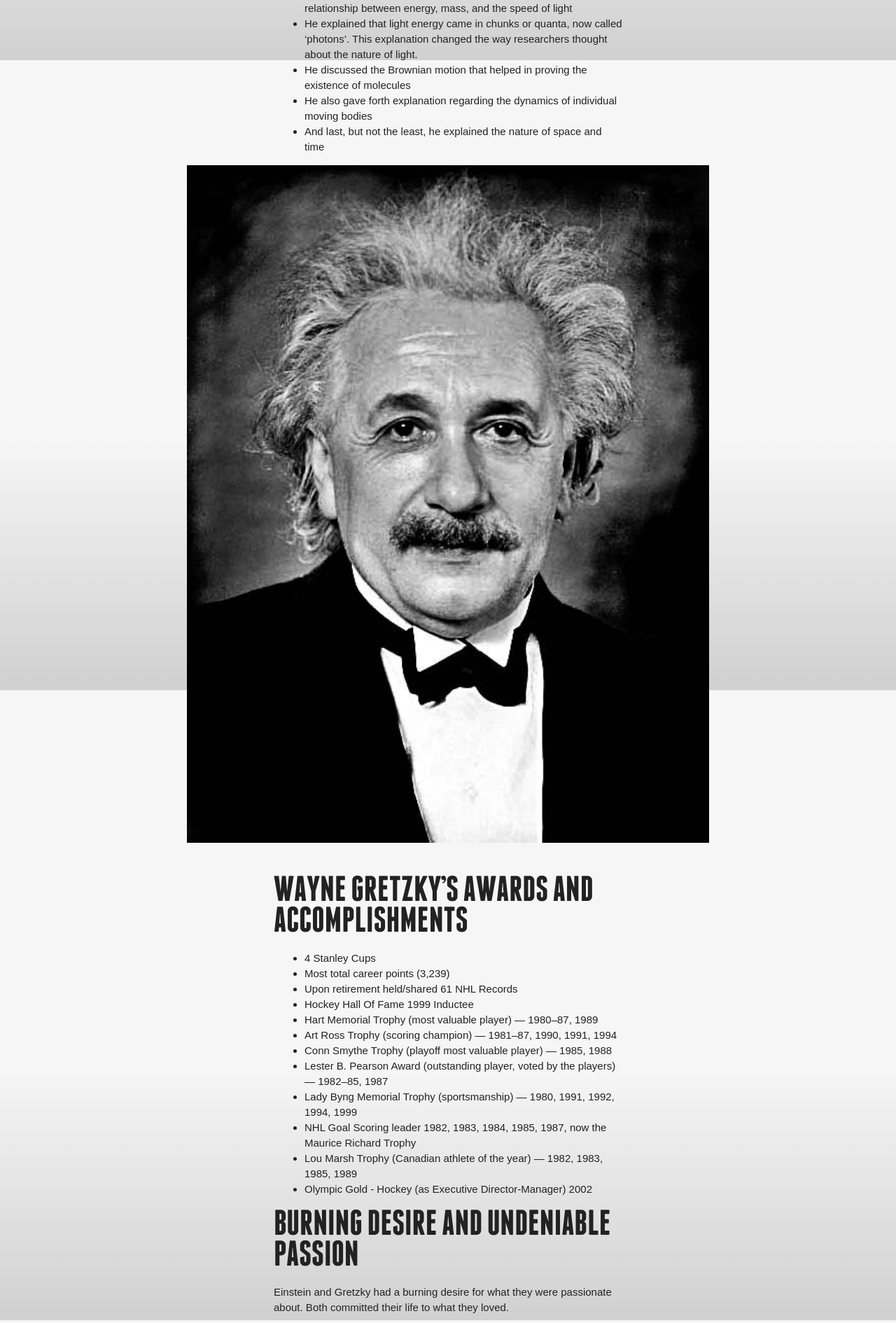
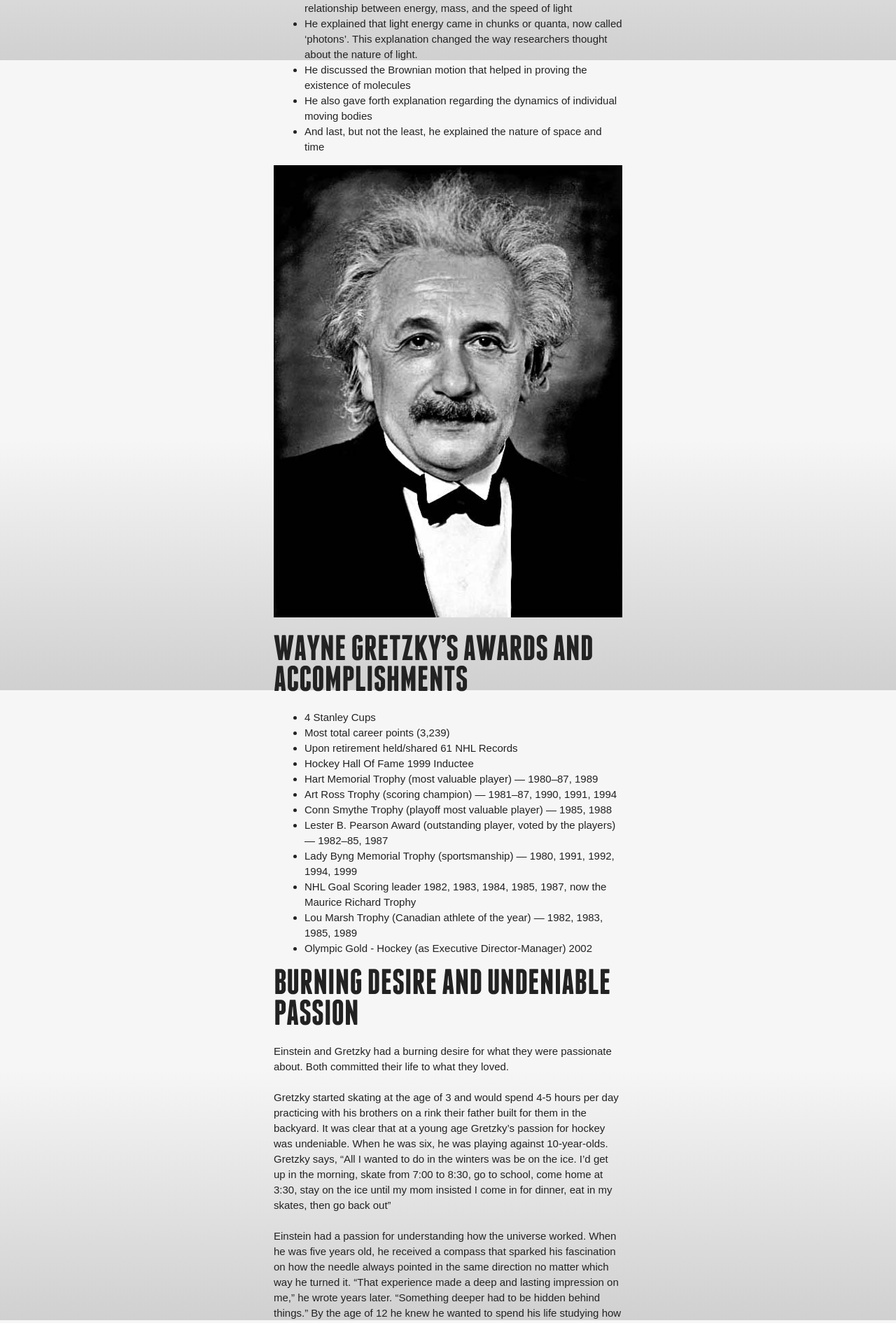
Before and after one commit to yourlegacy/yourlegacy, a Jekyll site: the page built from _posts/2013-11-19-what-wayne-gretzky-and-albert-einstein-have-in-common.md, in a window 1280 px wide. Shown: the part 1714-3604 px from the top of the page at 70% size. Built offline with Jekyll 4.4.1, drawn with Linux system fonts in a browser that asks for light colours; nearby versions of some CDN libraries; comment, search, counter and statistics services are not loaded.

Commit message:
blog image css tweaks

```diff
--- a/css/style.css
+++ b/css/style.css
@@ -1253,8 +1253,12 @@
   margin-left: 25.58941%; }
 .blog-post h1, .blog-post img {
   width: 150%;
-  margin-left: -25%;
+  margin-left: -25%; }
+.blog-post img.splash {
   margin-bottom: 22px; }
+.blog-post small img {
+  width: 100%;
+  margin-left: 0; }
 
 .hero-cookie {
   background: url(/images/wayne/ws-pdf-teaser3.png) no-repeat 322px 74px;
```
Also changed, not shown: css/sass/_page/_blog.scss (+8 -0 lines).
